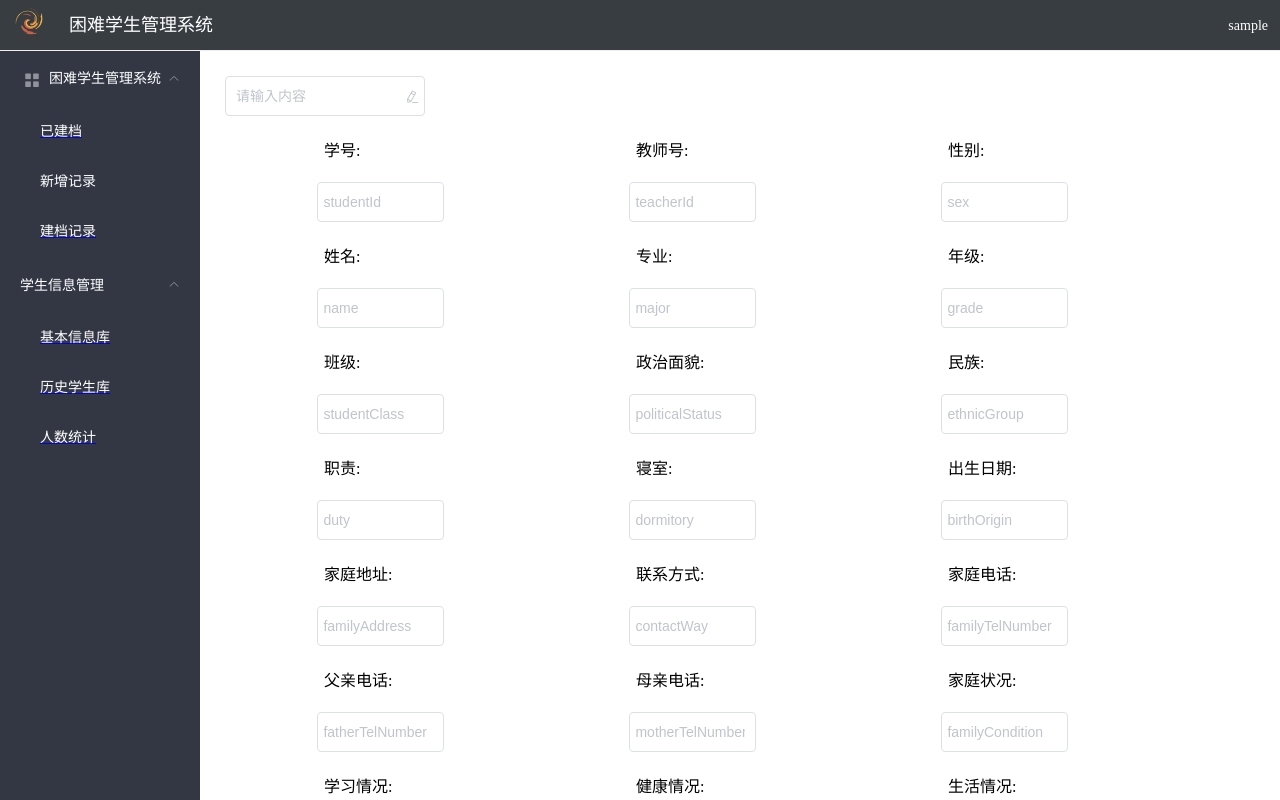
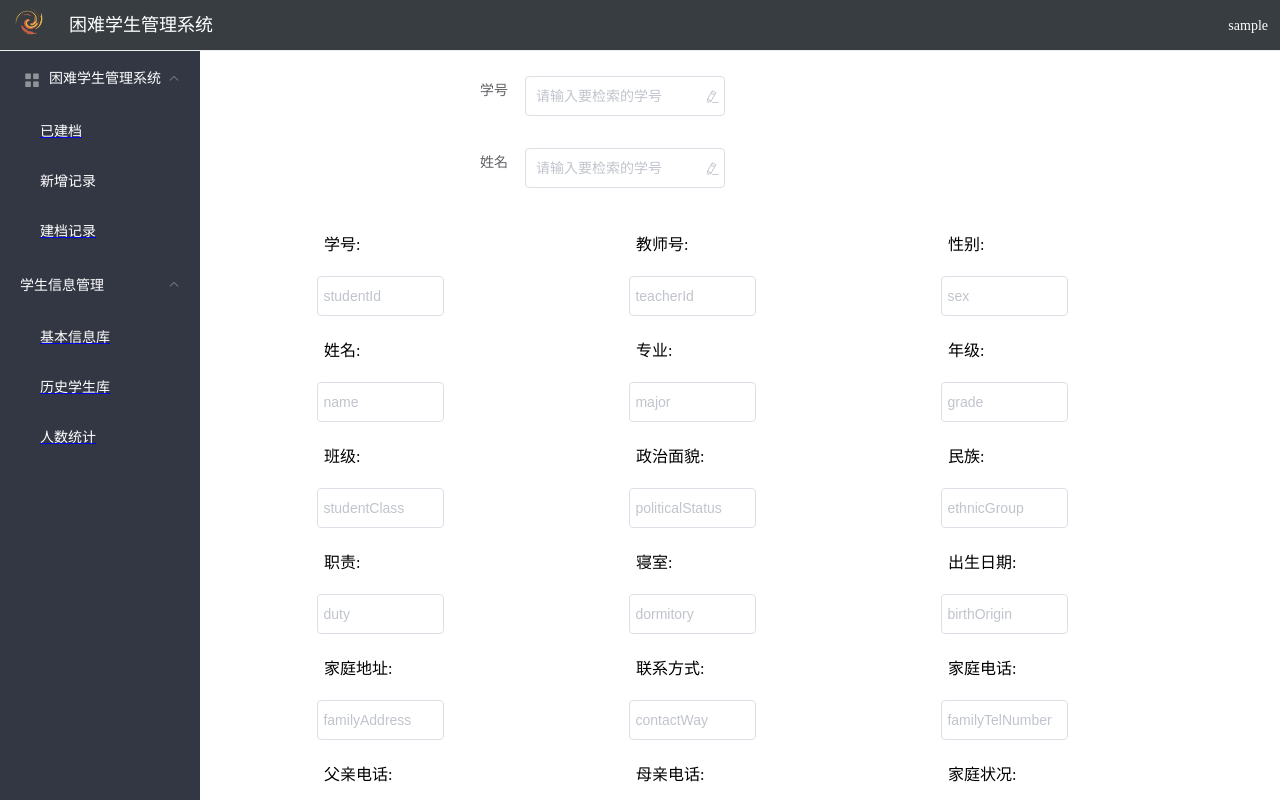
Before and after one commit to Williamlalalala/diffStu, a Vue app: page /newRecord in a window 1280 px wide. Built offline with nearby package versions, Linux system fonts and the light colour scheme; no server answers; sample sign-in values are in the browser's storage; a small style sheet from the web is missing.

Commit message:
[FEAT]autoComplete

```diff
--- a/src/components/ArchiveRecord.vue
+++ b/src/components/ArchiveRecord.vue
@@ -2,7 +2,7 @@
      <div>
        <div v-if="sign === 1 ">
         <!--建档历史列表-->
-        <el-table :data="history_records">
+        <el-table :data="history_records" height="600">
           <el-table-column v-for="(record,index) in history_table_attitude" :key="index" :prop="record.prop" :label="record.label">
           </el-table-column>
           <el-table-column fixed="right" label="操作" width="190">
@@ -235,7 +235,7 @@ export default {
         { prop: "studentClass", label: "studentClass" },
         { prop: "ethnicGroup", label: "ethnicGroup" },
         { prop: "contactWay", label: "contactWay" },
-        { prop: "familyTelNumber", label: "familyTelNumber" },
+        //{ prop: "familyTelNumber", label: "familyTelNumber" },
         { prop: "bulidingTime", label: "bulidingTime" },
         { prop: "helpType", label: "helpType" },
         { prop: "attentionType", label: "attentionType" },
--- a/src/components/ArchivedStudent.vue
+++ b/src/components/ArchivedStudent.vue
@@ -2,7 +2,7 @@
   <div>
       <div v-if="sign === 1 ">
         <!--查看总体的记录-->
-        <el-table :data="beforStuInfTable">
+        <el-table :data="beforStuInfTable"  height="600">
           <el-table-column v-for="data in archivedStudentTable" :prop="data.prop" :label="data.label">
           </el-table-column>
           <el-table-column fixed="right" label="操作" width="160">
@@ -254,8 +254,7 @@ export default {
             { label: '创建时间', prop: "bulidingTime", show: true },
             { label: '帮扶方式', prop: "helpType", show: true },
             { label: '关注类型', prop: "attentionType", show: true },
-            { label: '上次记录时间', prop: "lastRecordTime", show: true },
-            { label: '高亮', prop: "highlight", show: true },
+            { label: '上次记录时间', prop: "lastRecordTime", show: true }
       ],
 
       //建档学生详细信息
--- a/src/components/NewRecord.vue
+++ b/src/components/NewRecord.vue
@@ -1,10 +1,12 @@
 <template>
 <div>
+  <el-form>
+      <el-form-item label="学号">
         <el-autocomplete
           popper-class="my-autocomplete"
-      v-model="state"
-      :fetch-suggestions="querySearch"
-      placeholder="请输入内容"
+          v-model="autocompleteId"
+          :fetch-suggestions="querySearchId"
+          placeholder="请输入要检索的学号"
           @select="handleSelect">
           <i
             class="el-icon-edit el-input__icon"
@@ -15,8 +17,28 @@
             <div class="name">{{ item.name }}</div>
             <span class="stu">{{ item.studentId }}</span>
           </template>
+        </el-autocomplete>
+      </el-form-item>
+      <el-form-item label="姓名">
+        <el-autocomplete
+          popper-class="my-autocomplete"
+          v-model="autocompleteName"
+          :fetch-suggestions="querySearchName"
+          placeholder="请输入要检索的学号"
+          @select="handleSelect">
+          <i
+            class="el-icon-edit el-input__icon"
+            slot="suffix"
+            @click="handleIconClick">
+          </i>
+          <template  slot-scope="{ item }">
+            <div class="name">{{ item.name }}</div>
+            <span class="stu">{{ item.studentId }}</span>
+          </template>
+        </el-autocomplete>
+      </el-form-item>
+  </el-form>
 
-    </el-autocomplete>
 
   <div class="dynamicClass" :model="dynamic_data">
         <!--新建建档-->
@@ -134,7 +156,8 @@ export default {
             attentionType:""
       },
       students:[],
-      state:"",
+      autocompleteId:"",
+      autocompleteName:"",
       new_dynamic_data:{},
       //暂时存放查询学生条件
       temp_querystr:{
@@ -184,16 +207,17 @@ export default {
     }
   },
   methods:{
-          querySearch(queryString, cb) {
+          querySearchId(queryString, cb) {
             var that = this;
             var token = sessionStorage.getItem("token");
             const h = this.$createElement;
-            if (queryString.length>=10) {
-              that.temp_querystr.grade = queryString.substring(0, 4);
-              that.temp_querystr.studentClass = queryString.substring(6, 10);
-              console.log(that.temp_querystr);
+            if (queryString.length>0) {
+              // that.temp_querystr.grade = queryString.substring(0, 4);
+              // that.temp_querystr.studentClass = queryString.substring(6, 10);
+              // console.log(that.temp_querystr);
+              that.temp_querystr.studentId = queryString;
               $.ajax({
-                url: this.ip+"/newhelp/api/baseStudents/"+sessionStorage.getItem('userName')+"/30/1/0",
+                url: this.ip+"/newhelp/api/baseStudents/byIdName",
                 type: "POST",
                 beforeSend: function (request) {
                     request.setRequestHeader("Authorization", token);
@@ -204,17 +228,11 @@ export default {
                 success: function (res) {
                   if (res.success) {
                     console.log(res.data);
-                    that.students = res.data.baseStudents;
+                    that.students = res.data;
                     console.log(that.students);
                     var results = that.students;//queryString ? this.students.filter(this.createFilter(queryString)) : this.students;
                     // 调用 callback 返回建议列表的数据
                     cb(results);
-
-                  } else {
-                    that.$notify({
-                      title: '标题名称',
-                      message: h('i', { style: 'color: teal'}, '数据获取错误')
-                    });
                   }
                 },
                 error: function (el) {
@@ -222,9 +240,42 @@ export default {
                   console.log('数据获取错误');
                 },
               })
-
             }
-
+          },
+          querySearchName(queryString, cb) {
+            var that = this;
+            var token = sessionStorage.getItem("token");
+            const h = this.$createElement;
+            if (queryString.length>0) {
+              // that.temp_querystr.grade = queryString.substring(0, 4);
+              // that.temp_querystr.studentClass = queryString.substring(6, 10);
+              // console.log(that.temp_querystr);
+              that.temp_querystr.name = queryString;
+              $.ajax({
+                url: this.ip+"/newhelp/api/baseStudents/byIdName",
+                type: "POST",
+                beforeSend: function (request) {
+                    request.setRequestHeader("Authorization", token);
+                },
+                contentType: "application/json",
+                dataType: "json",
+                data: JSON.stringify(that.temp_querystr),
+                success: function (res) {
+                  if (res.success) {
+                    console.log(res.data);
+                    that.students = res.data;
+                    console.log(that.students);
+                    var results = that.students;//queryString ? this.students.filter(this.createFilter(queryString)) : this.students;
+                    // 调用 callback 返回建议列表的数据
+                    cb(results);
+                  }
+                },
+                error: function (el) {
+                  console.log(el);
+                  console.log('数据获取错误');
+                },
+              })
+            }
           },
           createFilter(queryString) {
 
```
Lines whose indentation alone changed are shown as unchanged.
